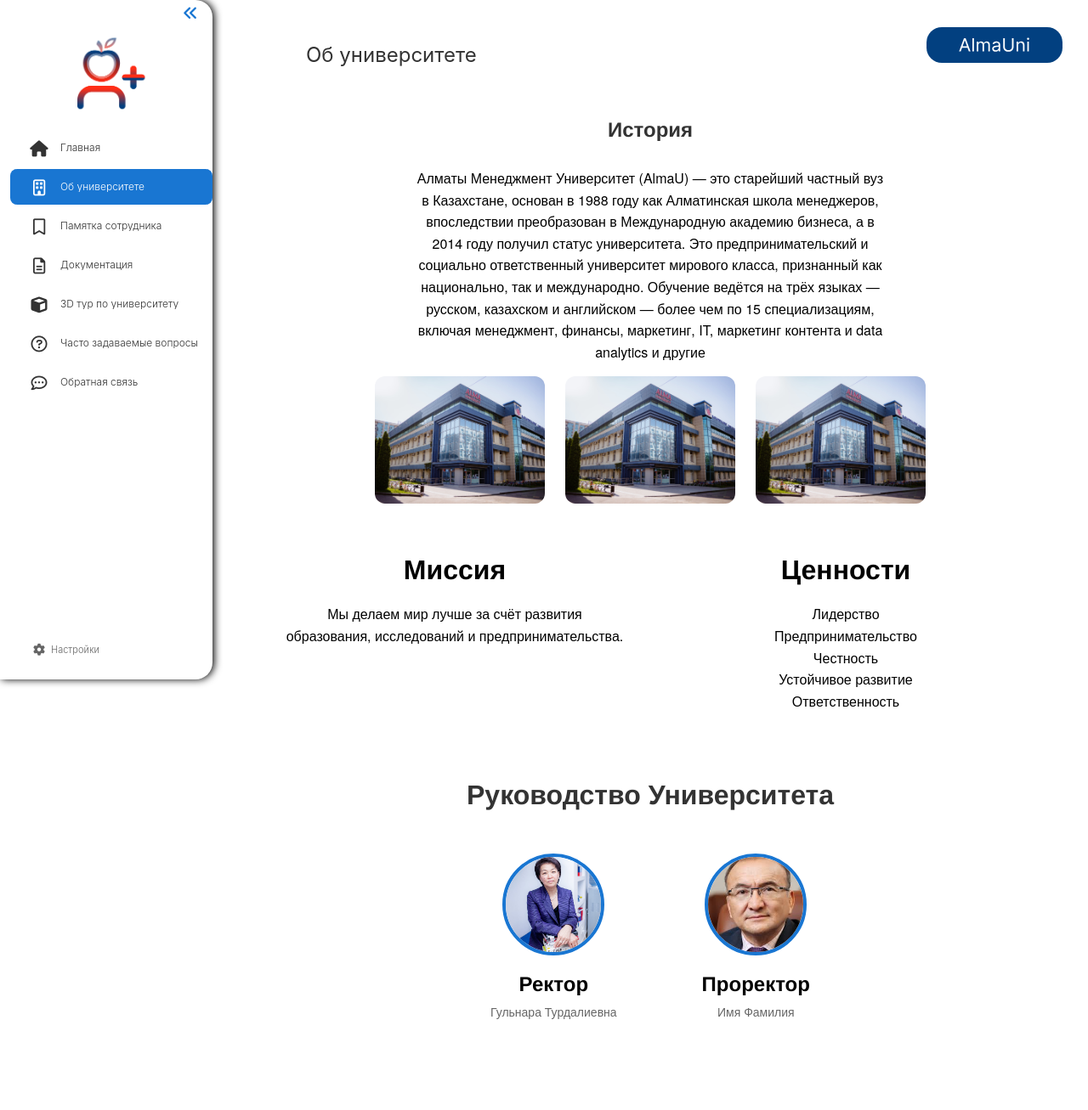
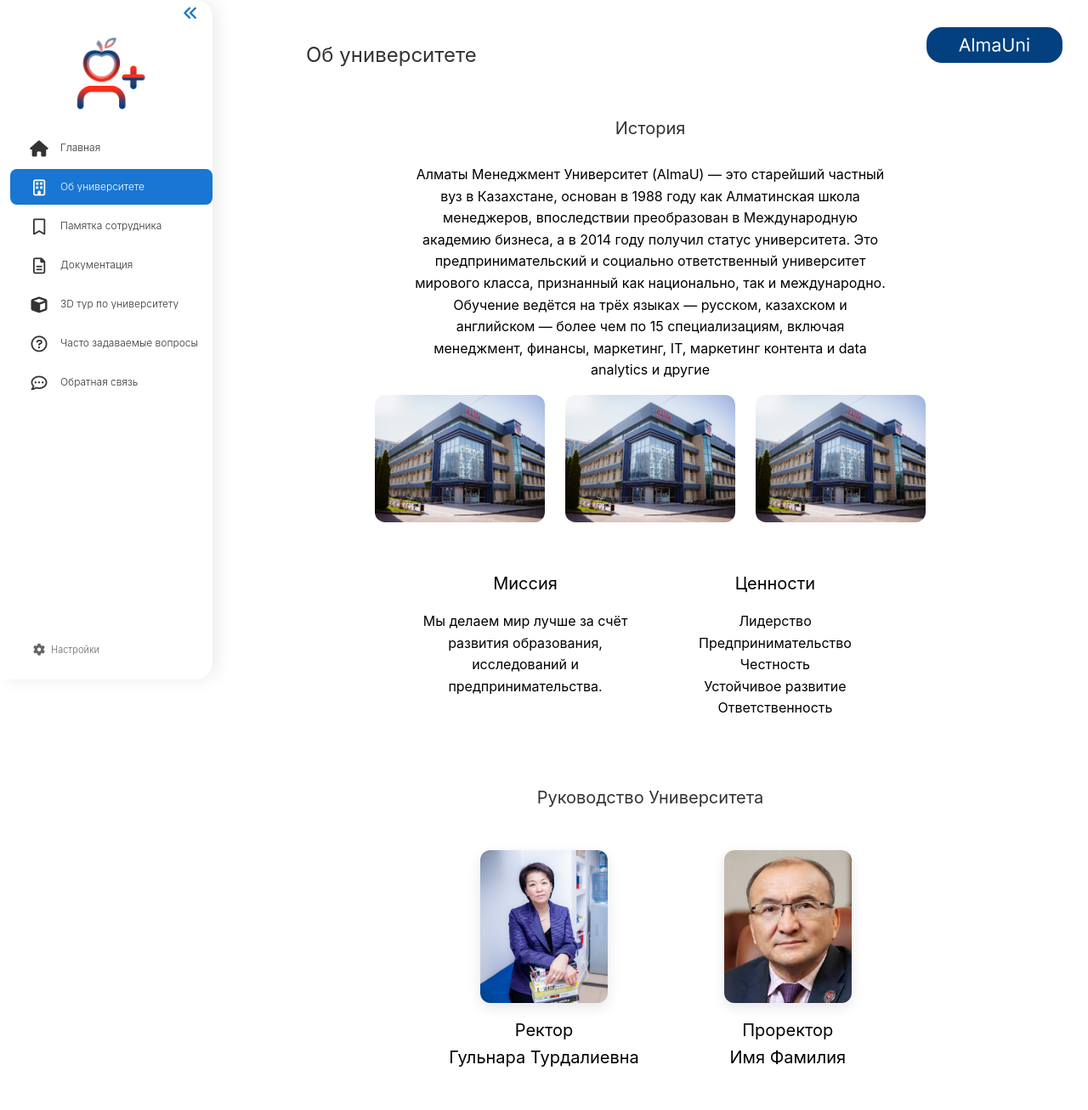
Before and after one commit to timasesh/almau-adaptation, a Django app: page /about/ in a window 1280 px wide. Shown: the whole page at 85% size. Before the commit the page ends 1200 px from the top, so only its background shows below. Run offline with Django 5.2, Linux system fonts and the light colour scheme; a user stored in the database is signed in; data comes from the database, SQL or seed files in the repository; both versions use the stored data as it was after the commit; data that the repository does not hold is empty.

Commit message:
Update .env

```diff
--- a/main/templates/main/about.html
+++ b/main/templates/main/about.html
@@ -135,14 +135,9 @@
 
 <style>
 /* Шрифт страницы Об университете */
-@font-face {
-    font-family: 'Helvetica Neue';
-    src: local('Helvetica Neue'), local('HelveticaNeue');
-    font-display: swap;
-}
-
 .about-content, .about-content * {
-    font-family: 'Helvetica Neue', Arial, Helvetica, sans-serif !important;
+    font-family: "Inter", sans-serif !important;
+    font-weight: 400 !important; /* Inter Regular */
 }
 /* Фиксированный логотип AlmaUni */
 .fixed-almau-logo {
@@ -180,10 +175,10 @@
 }
 
 .history-section h2 {
-    font-size: 24px;
-    font-weight: 600;
+    font-size: 20px;
+    font-weight: 400;
     margin-bottom: 30px;
-    color: #333;
+    color: #000000;
 }
 
 .history-content { display: none; }
@@ -288,8 +283,8 @@
 }
 
 .mission-card h3, .values-card h3 {
-    font-size: 32px;
-    font-weight: 600;
+    font-size: 20px;
+    font-weight: 400;
     margin-bottom: 20px;
     color: #000000;
 }
@@ -310,10 +305,10 @@
 }
 
 .leadership-section h2 {
-    font-size: 32px;
-    font-weight: 600;
+    font-size: 20px;
+    font-weight: 400;
     margin-bottom: 50px;
-    color: #333;
+    color: #000000;
 }
 
 .leadership-cards {
@@ -341,9 +336,9 @@
 }
 
 .leader-card h3 {
-    font-size: 24px;
-    font-weight: 600;
-    color: #333;
+    font-size: 20px;
+    font-weight: 400;
+    color: #000000;
 }
 
 .leader-photo {
@@ -420,7 +415,7 @@
 }
 
 body.theme-light .about-content .leader-name {
-    color: #666 !important;
+    color: #000000 !important;
 }
 
 body.theme-light .about-content .history-section h2,
@@ -430,6 +425,36 @@
 }
 
 body.theme-light .about-content .leader-card h3 {
+    color: #000000 !important;
+}
+
+/* Финальные переопределения для размеров и цветов (важно: после темных/светлых блоков) */
+.about-content .history-section h2,
+.about-content .mission-card h3,
+.about-content .values-card h3,
+.about-content .leadership-section h2,
+.about-content .leader-card h3 {
+    font-family: "Inter", sans-serif !important;
+    font-weight: 400 !important;
+    font-size: 20px !important;
+    color: #000000 !important;
+}
+
+.about-content .history-text p,
+.about-content .mission-card p,
+.about-content .values-card p {
+    font-family: "Inter", sans-serif !important;
+    font-weight: 400 !important;
+    font-size: 16px !important;
+    line-height: 1.6 !important;
+    color: #000000 !important;
+}
+
+/* Имя и фамилия руководства */
+.about-content .leader-name {
+    font-family: "Inter", sans-serif !important;
+    font-weight: 400 !important;
+    font-size: 20px !important;
     color: #000000 !important;
 }
 </style>
--- a/main/templates/main/lessons.html
+++ b/main/templates/main/lessons.html
@@ -43,14 +43,14 @@
     <!-- Main content -->
     <div class="main-content" id="mainContent" style="position: relative;">
         <img src="{% static 'images/almauni.svg' %}" alt="AlmaUni" class="page-logo">
-        <div class="content-header" style="margin-left: 100px; margin-top: 20px;">
+        <div class="content-header" style="margin-left: 85px; margin-top: 20px;">
             <div class="greeting">
-                <h1>{% trans "Памятка сотрудника" %}</h1>
+                <h1 style="padding-left:15px">{% trans "Памятка сотрудника" %}</h1>
             </div>
         </div>
 
         <!-- Новая шапка и блоки памятки сотрудника -->
-        <div class="memo-container">
+            <div class="memo-container" >
             <div class="profile-block">
                 <div class="profile-info">
                     <h2 class="profile-name">{% firstof request.user.get_full_name request.user.username %}</h2>
--- a/main/templates/main/sidebar.html
+++ b/main/templates/main/sidebar.html
@@ -6,6 +6,24 @@
     .sidebar-brand { text-align: center; margin: 8px 10px 10px 10px; }
     .sidebar-brand-logo { width: 140px; height: auto; display: block; margin: 6px auto; }
     .sidebar.collapsed .sidebar-brand { display: none; }
+    .sidebar {
+    width: 250px;
+    min-width: 250px;
+    max-width: 250px;
+    background: var(--sidebar-bg);
+    color: var(--sidebar-text);
+    height: 100vh;
+    position: fixed;
+    top: 0;
+    left: 0;
+    z-index: 1000;
+    transition: all 0.3s ease;
+    overflow: hidden; /* Убираем все слайдеры */
+    flex-shrink: 0;
+    box-shadow: 6px 0 20px rgba(0, 0, 0, 0.08);
+    display: flex;
+    flex-direction: column;
+}
 </style>
 <!-- Sidebar -->
 <div class="sidebar" id="sidebar">
--- a/main/views.py
+++ b/main/views.py
@@ -942,12 +942,26 @@
     except Teacher.DoesNotExist:
         pass
 
-    # Получаем текущий язык (из активной локали)
-    try:
-        from django.utils import translation
-        current_language = translation.get_language() or 'ru'
+    # Получаем текущий язык из сессии (как на других страницах), с fallback на активную локаль
+    try:
+        current_language = request.session.get('django_language')
+        if not current_language:
+            from django.utils import translation
+            current_language = translation.get_language() or 'ru'
     except Exception:
         current_language = getattr(request, 'LANGUAGE_CODE', 'ru') or 'ru'
+
+    # Нормализуем код языка (en, kk, ru)
+    try:
+        simplified_lang = (current_language or 'ru').lower()
+        if simplified_lang.startswith('en'):
+            current_language = 'en'
+        elif simplified_lang.startswith('kk'):
+            current_language = 'kk'
+        else:
+            current_language = 'ru'
+    except Exception:
+        current_language = 'ru'
 
     # Получаем объекты для страницы "Об университете"
     try:
--- a/static/css/style.css
+++ b/static/css/style.css
@@ -146,7 +146,7 @@
     transition: all 0.3s ease;
     overflow: hidden; /* Убираем все слайдеры */
     flex-shrink: 0;
-    box-shadow: 2px 0 10px rgba(0, 0, 0, 0.1);
+    box-shadow: 1px 0 20px rgba(0, 0, 0, 0.08);
     display: flex;
     flex-direction: column;
 }
@@ -274,7 +274,7 @@
     flex: 1;
     font-weight: 300 !important; /* Inter Light */
     white-space: nowrap;
-    font-size: 24px !important;
+    font-size: 16px !important;
     font-family: "Inter", sans-serif !important;
 }
 
@@ -3113,6 +3113,79 @@
     .dashboard-img { width: 100% !important; height: auto !important; }
 }
 
+/* === About page typography overrides === */
+.about-content .history-section h2,
+.about-content .mission-card h3,
+.about-content .values-card h3,
+.about-content .leadership-section h2,
+.about-content .leader-card h3 {
+    font-family: "Inter", sans-serif !important;
+    font-weight: 400 !important;
+    font-size: 20px !important;
+    color: #000000 !important;
+}
+
+.about-content .history-text p,
+.about-content .mission-card p,
+.about-content .values-card p {
+    font-family: "Inter", sans-serif !important;
+    font-weight: 400 !important;
+    font-size: 16px !important;
+    line-height: 1.6 !important;
+    color: #000000 !important;
+}
+
+.about-content .leader-name {
+    font-family: "Inter", sans-serif !important;
+    font-weight: 400 !important;
+    font-size: 20px !important;
+    color: #000000 !important;
+}
+
+/* Ensure history text is exactly 16px, even when wrapped by linebreaks */
+.about-content .history-paragraph,
+.about-content .history-paragraph p {
+    font-family: "Inter", sans-serif !important;
+    font-weight: 400 !important;
+    font-size: 16px !important;
+    line-height: 1.6 !important;
+    color: #000000 !important;
+}
+
+/* Reduce space between Mission and Values and reset padding */
+.about-content .mission-values {
+    gap: 24px !important; /* compact spacing between columns */
+    width: fit-content !important; /* shrink container to content */
+    margin-left: auto !important;
+    margin-right: auto !important; /* center the pair */
+}
+.about-content .mission-card {
+    padding-left: 0 !important;
+}
+
+/* Slightly narrower cards to bring columns closer */
+.about-content .mission-card,
+.about-content .values-card {
+    max-width: 360px !important;
+}
+
+/* Leadership photos: remove circular border, make square thumbnails */
+.about-content .leader-avatar {
+    width: 150px !important;
+    height: 180px !important;
+    border: none !important;
+    border-radius: 12px !important; /* square with slight rounding like history */
+    background: transparent !important;
+    box-shadow: 0 5px 15px rgba(0, 0, 0, 0.1) !important;
+}
+
+.about-content .leader-photo {
+    width: 100% !important;
+    height: 100% !important;
+    object-fit: cover !important;
+    border-radius: 12px !important;
+}
+
 /* Utility: Inter Regular */
 .inter-regular {
     font-family: "Inter", sans-serif !important;
```
Also changed, not shown: db.sqlite3.
